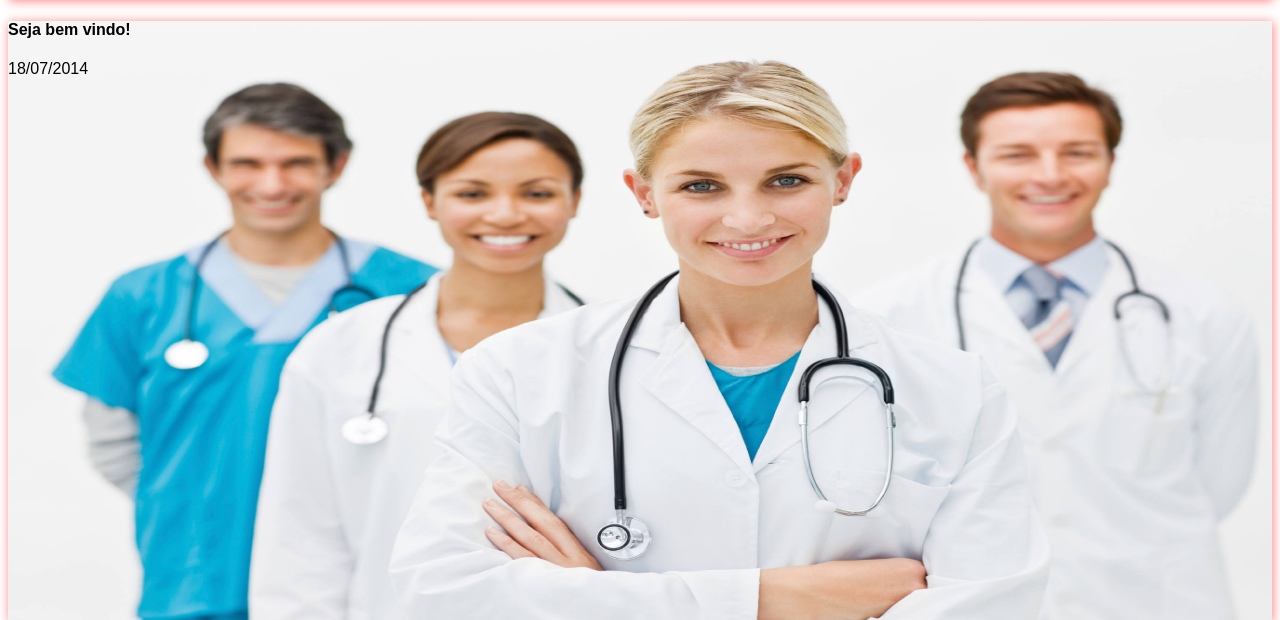
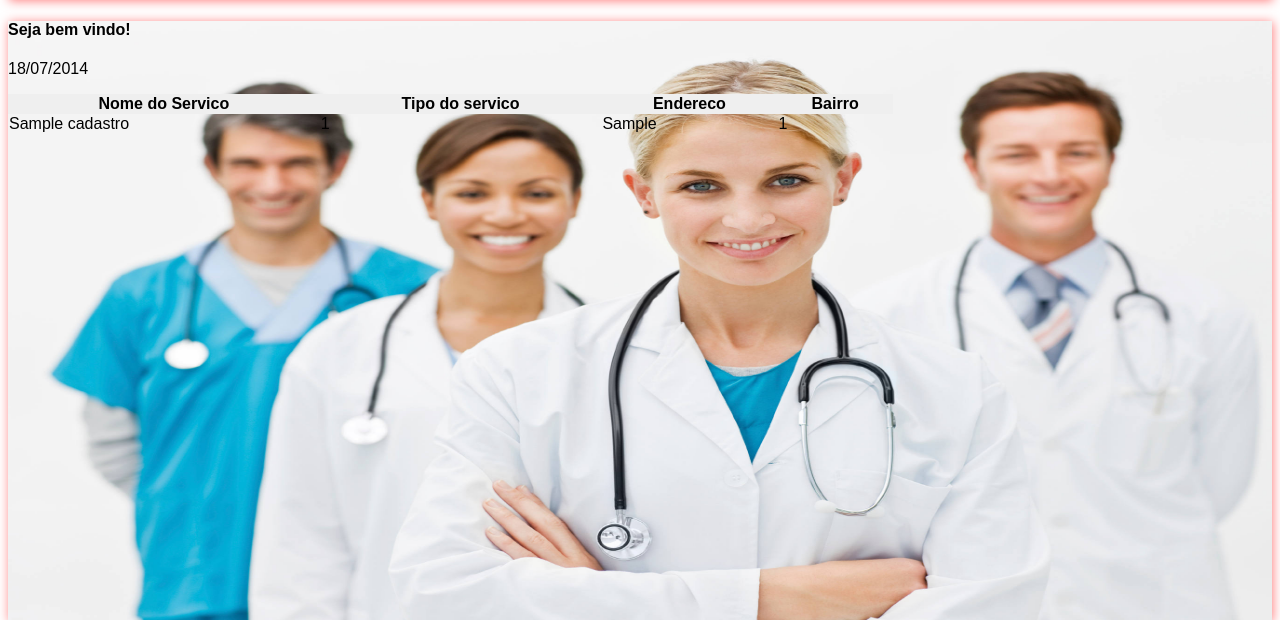
Before and after one commit to leosayoshi/projeto-leo, a PHP site: page / in a window 1280 px wide. Shown: the part 54-674 px from the top of the page. Run offline with PHP 8.4, Linux system fonts and the light colour scheme; tables that the repository leaves empty or names only in its code hold one stand-in row (values such as "Sample post").

Commit message:
iniciado implementação da home do site mostrando os 3 ultimos serviços médicos cadastrados no sistema
issue 13

```diff
--- a/php/home.php
+++ b/php/home.php
@@ -2,4 +2,30 @@
 <h4>Seja bem vindo!</h4>
 
 <p><?php echo date('d/m/Y') ?></p>
+<div id="propServ">
+    <table cellspacing="0" border="0">
+	<tr class="title">
+		<th>Nome do Servico</th>
+		<th>Tipo do servico</th>
+		<th>Endereco</th>
+		<th>Bairro</th>
+	</tr>
+    <?php
+    $sql = 'SELECT * FROM cadastro WHERE idcadastro=1';
+	$result = mysql_query($sql, $dataBase);
+
+	if ($result && mysql_num_rows($result) > 0) {
+		while ($row = mysql_fetch_assoc($result)) {
+			echo '<tr>';
+			echo '<td>' . $row['nome'] . '</td>';
+			echo '<td>' . $row['idservico'] . '</td>';
+			echo '<td>' . $row['endereco'] . '</td>';
+			echo '<td>' . $row['idbairro'] . '</td>';
+			echo '</tr>';
+		}
+	} else
+		echo '<tr><td cols="4">Nao tem pessoas cadastradas.</td></tr>';
+	?>
+    </table>
 </div>
+</div>
```
